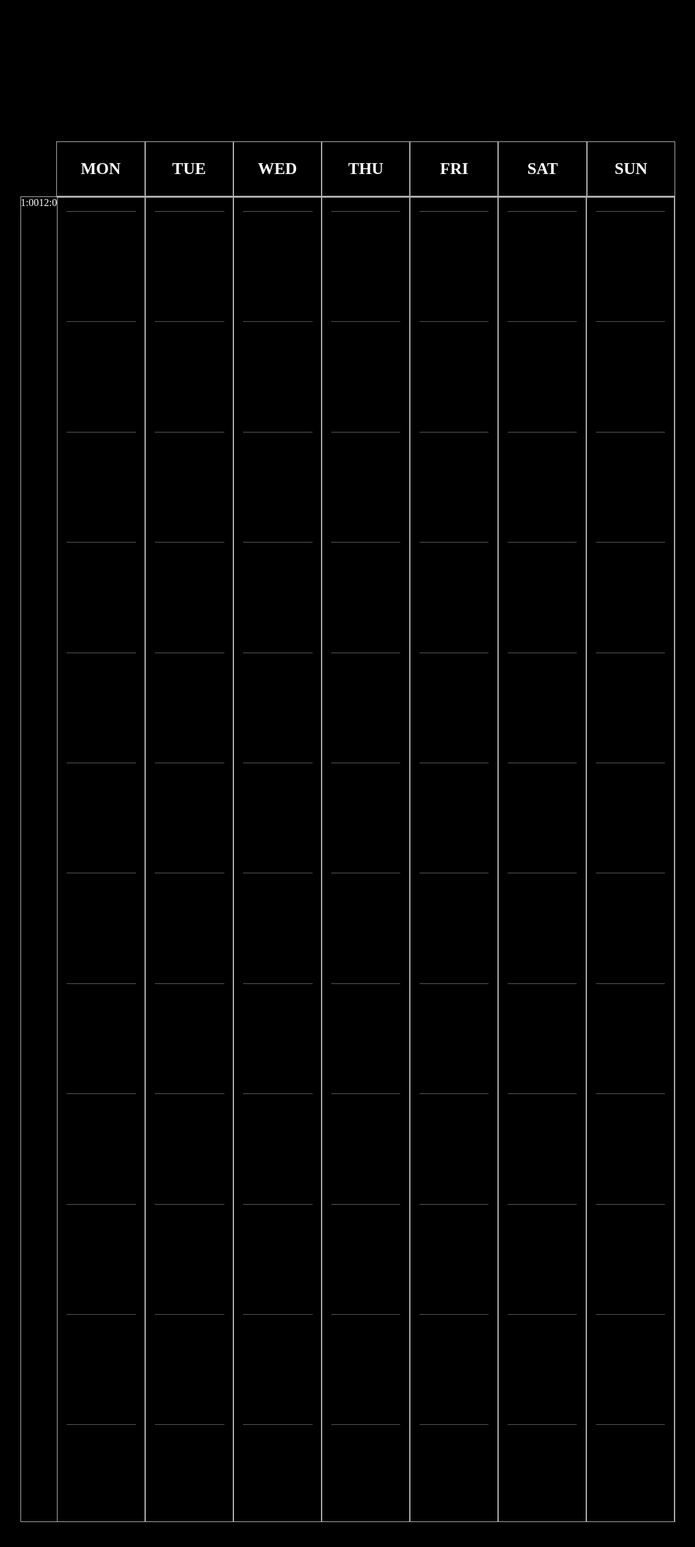
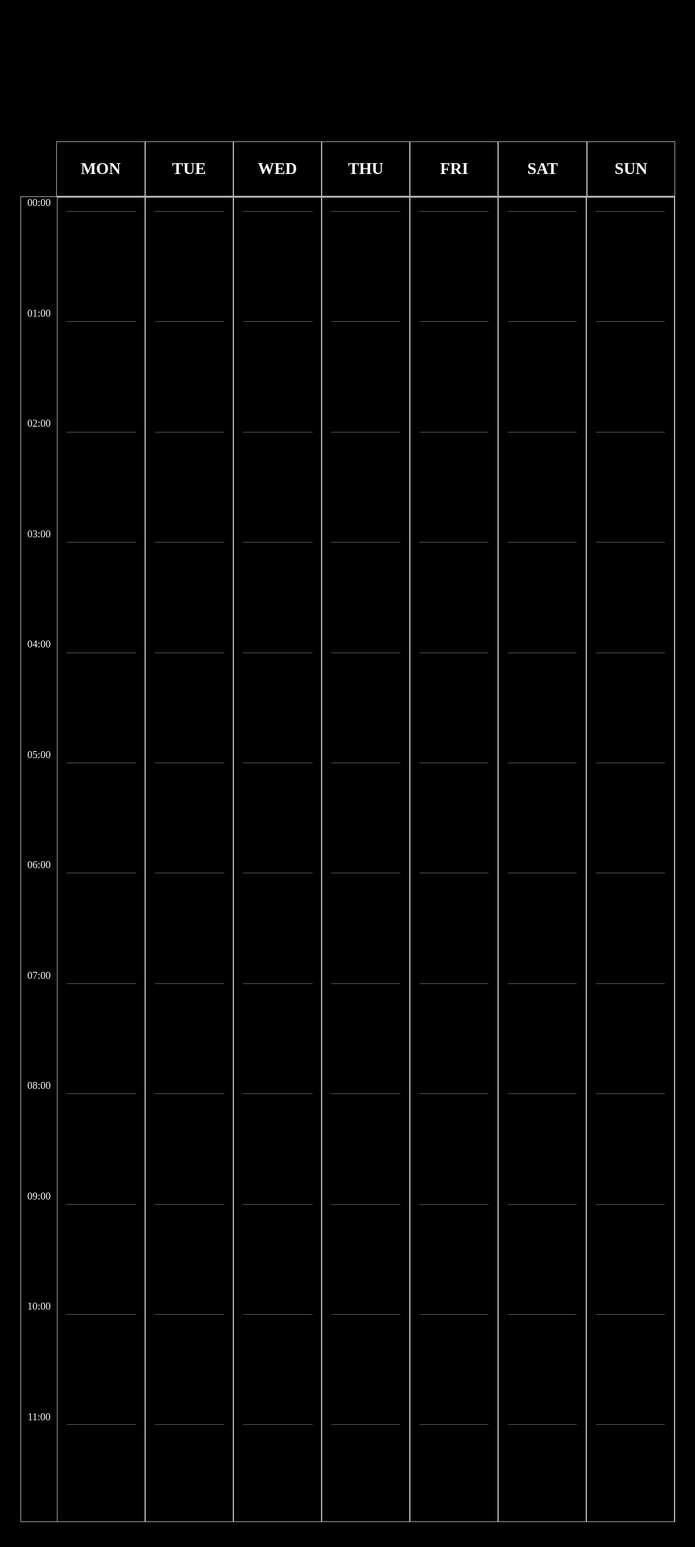
Before and after one commit to sethevXXX/planner, a PHP site: page / in a window 1280 px wide. Shown: the top 2418 px of the page at 64% size, without its empty margins (96-1183 px from the left). Run offline with PHP 8.4, Linux system fonts and the light colour scheme.

Commit message:
Add files via upload

```diff
--- a/style.css
+++ b/style.css
@@ -86,6 +86,10 @@ section::-webkit-scrollbar
 
     border: solid rgb(175, 175, 175) 1px;
 }
+.time
+{
+    position: absolute;
+}
 .plan
 {
     position: relative;
```
